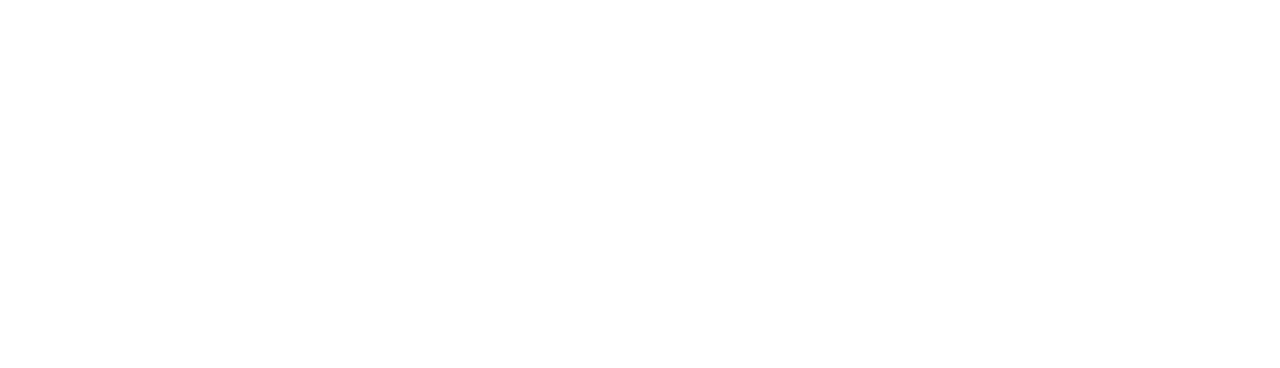
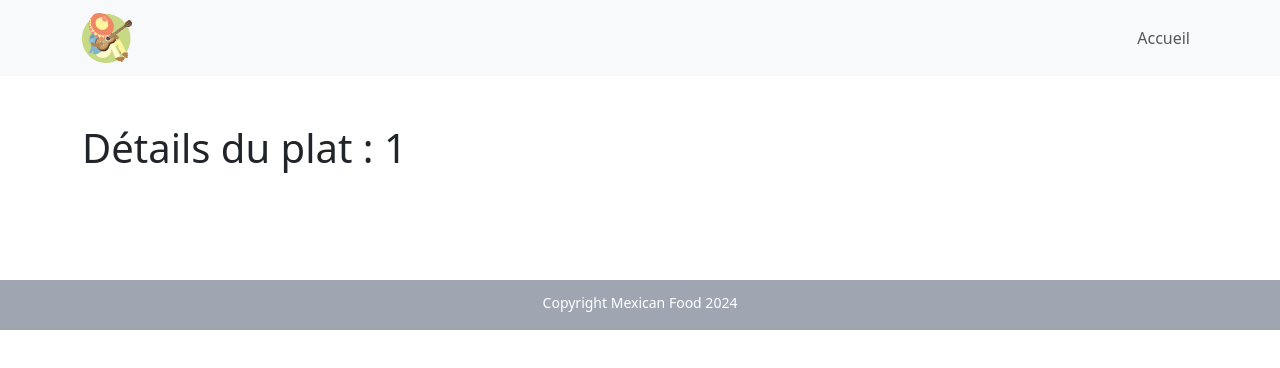
Before and after one commit to DIENEAntoine/init-react, a React (Create React App) app: page /plat/1 in a window 1280 px wide. Before the commit this address had no page. Shown: the top 368 px of the page. Built offline with nearby package versions, Linux system fonts and the light colour scheme.

Commit message:
Activité 11

```diff
--- a/src/App.js
+++ b/src/App.js
@@ -1,7 +1,7 @@
 import { Route, Routes } from "react-router-dom";
 import Home from "./pages/Home.jsx";
+import DishDetails from "./pages/DishDetails.jsx";
 import Layout from "./components/Layout.jsx";
-import Header from "./components/Header.jsx"
 
 function App() {
   return (
@@ -9,6 +9,7 @@
       <Routes>
         <Route element={<Layout/>}>
           <Route index element={<Home/>} />
+          <Route path="/plat/:slug" element={<DishDetails/>}/>
         </Route>
       </Routes>
     </>
--- a/src/components/Dish.jsx
+++ b/src/components/Dish.jsx
@@ -1,7 +1,7 @@
 import Card from 'react-bootstrap/Card';
 import '../assets/styles/Styledish.css';
 
-const Dish = ({ name, price, image }) => {
+const Dish = ({ name, price, image, slug }) => {
     return (
         <Card id='Card'>
             <Card.Img src={image} />
--- /dev/null
+++ b/src/pages/DishDetails.jsx
@@ -0,0 +1,23 @@
+import React from 'react';
+import { useParams } from 'react-router-dom';
+import { Container, Row, Col } from 'react-bootstrap';
+
+
+const DishDetail = () => {
+    const { slug } = useParams();
+    return (
+        <Container>
+            <Row className='mt-5'>
+                <Col>
+                    <h1>Détails du plat : {slug}</h1>
+                </Col>
+            </Row>
+        </Container>
+
+
+    );
+};
+
+
+
+export default DishDetail;
```
